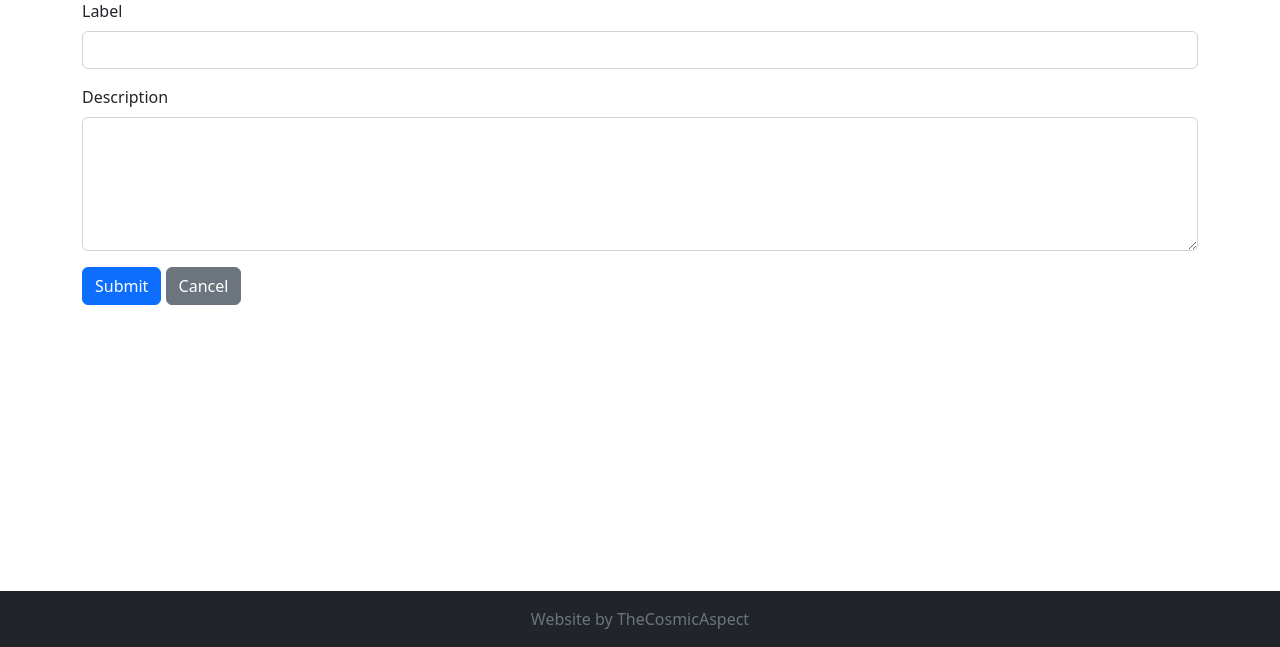
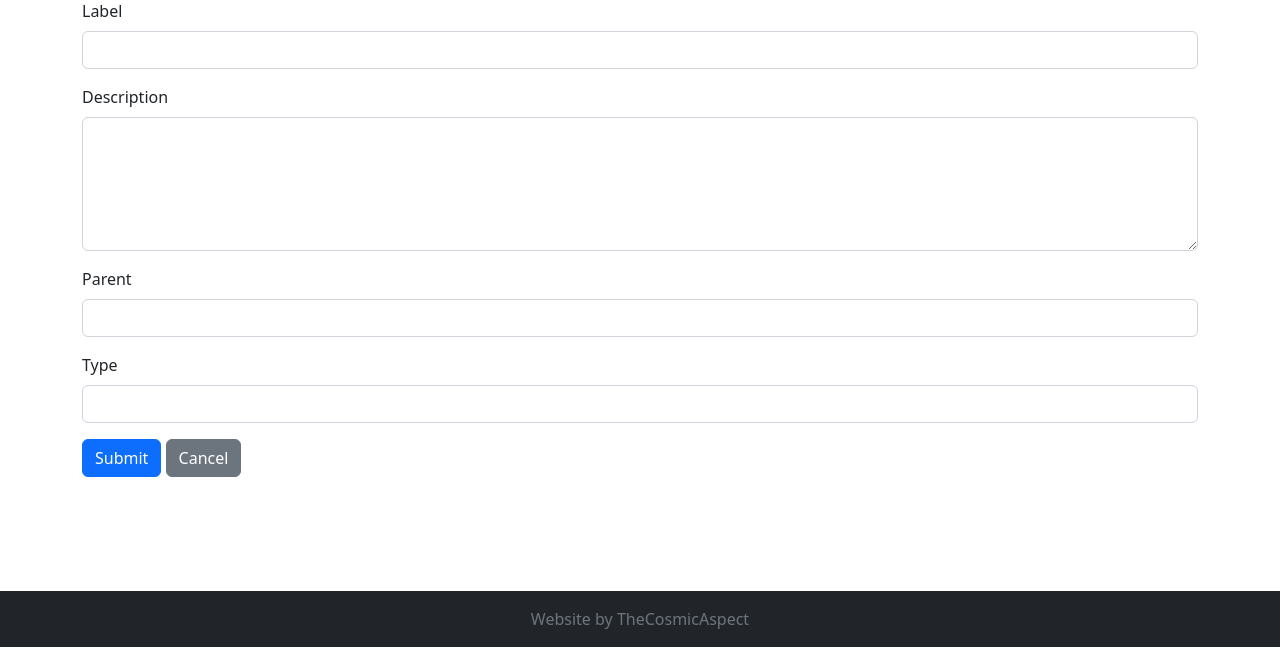
Before and after one commit to TheCosmicAspect/home-library, a Flask app: page /tags/add in a window 1280 px wide. Shown: the part 153-800 px from the top of the page. Run offline with Flask 3, Linux system fonts and the light colour scheme; lists and menus that the app fills with data are empty; some libraries are stand-ins or nearby versions.

Commit message:
Added Tag Functionality

```diff
--- a/src/forms/__init__.py
+++ b/src/forms/__init__.py
@@ -0,0 +1 @@
+from forms.fields import OptionalSelectField
--- a/src/forms/forms.py
+++ b/src/forms/forms.py
@@ -1,6 +1,7 @@
 from flask_wtf import FlaskForm
 from wtforms import FieldList, StringField, TextAreaField, SelectMultipleField, SubmitField, SelectField
-from wtforms.validators import DataRequired, Length
+from wtforms.validators import DataRequired, Length, Optional
+from . import OptionalSelectField
 
 class BookForm(FlaskForm):
     title = StringField('Title')
@@ -34,7 +35,7 @@ class AuthorForm(FlaskForm):
 class TagForm(FlaskForm):
     label = StringField('Label', validators=[DataRequired()])
     description = TextAreaField('Description')
-    parent = SelectField('Parent', coerce=int, validators=[DataRequired()])
+    parent = OptionalSelectField('Parent', coerce=int, validators=[Optional()])
     type = StringField('Type', validators=[Length(max=50)])
     submit = SubmitField('Submit')
 
--- a/src/routes/tags.py
+++ b/src/routes/tags.py
@@ -7,20 +7,34 @@ tags_bp = Blueprint('tags', __name__)
 
 @tags_bp.route('/')
 def tag_list():
-    tags = Tag.query.all()
+    tags = db.session.query(Tag).all()
     return render_template('tag_list.html', tags=tags)
 
+# Tag detail view
 @tags_bp.route('/<int:id>')
 def tag_detail(id):
-    tag = Tag.query.get_or_404(id)
+    tag = db.session.query(Tag).get(id)
     return render_template('tag_detail.html', tag=tag)
 
+# Add Tag
 @tags_bp.route('/add', methods=['GET', 'POST'])
 def tag_add():
     form = TagForm()
 
     if form.validate_on_submit():
-        tag = Tag(label=form.label.data)
+        if form.parent.data:
+            tag = Tag(
+                label=form.label.data,
+                description=form.description.data,
+                parent=form.parent.data,
+                type=form.type.data
+            )
+        else:
+            tag = Tag(
+                label=form.label.data,
+                description=form.description.data,
+                type=form.type.data
+            )
         db.session.add(tag)
         db.session.commit()
         flash('Tag added successfully!', 'success')
@@ -28,18 +42,23 @@ def tag_add():
 
     return render_template('tag_form.html', form=form, title='Add Tag')
 
+# Edit Tag
 @tags_bp.route('/<int:id>/edit', methods=['GET', 'POST'])
 def tag_edit(id):
-    tag = Tag.query.get_or_404(id)
+    tag = db.session.query(Tag).get(id)
     form = TagForm(obj=tag)
 
     if request.method == 'GET':
         form.label.data = tag.label
-        form.description = tag.description
+        form.description.data = tag.description
+        form.parent.data = tag.parent.id if tag.parent else None
+        form.type.data = tag.type
 
     if form.validate_on_submit():
         tag.label = form.label.data
         tag.description = form.description.data
+        tag.parent = form.parent.data
+        tag.type = form.type.data
 
         db.session.commit()
         flash('Tag updated successfully!', 'success')
--- a/src/templates/tag_form.html
+++ b/src/templates/tag_form.html
@@ -19,6 +19,16 @@
     </div>
 
     <div class="mb-3">
+        {{ form.parent.label(class="form-label") }}
+        {{ form.parent(class="form-control", rows=5) }}
+    </div>
+
+    <div class="mb-3">
+        {{ form.type.label(class="form-label") }}
+        {{ form.type(class="form-control", rows=5) }}
+    </div>
+
+    <div class="mb-3">
         {{ form.submit(class="btn btn-primary") }}
         <a href="{{ url_for('tags.tag_list') }}" class="btn btn-secondary">Cancel</a>
     </div>
--- a/src/templates/tag_list.html
+++ b/src/templates/tag_list.html
@@ -22,7 +22,7 @@
             {% for tag in tags %}
             <tr>
                 <td><a href="{{ url_for('tags.tag_detail', id=tag.id) }}">{{ tag.label }}</a></td>
-                <td>{{ tag.books.count() }}</td>
+                <td>{{ tag.works|length }}</td>
                 <td>
                     <a href="{{ url_for('tags.tag_detail', id=tag.id) }}" class="btn btn-sm btn-info">View</a>
                 </td>
```
Also changed, not shown: src/templates/tag_detail.html (+10 -10 lines).
